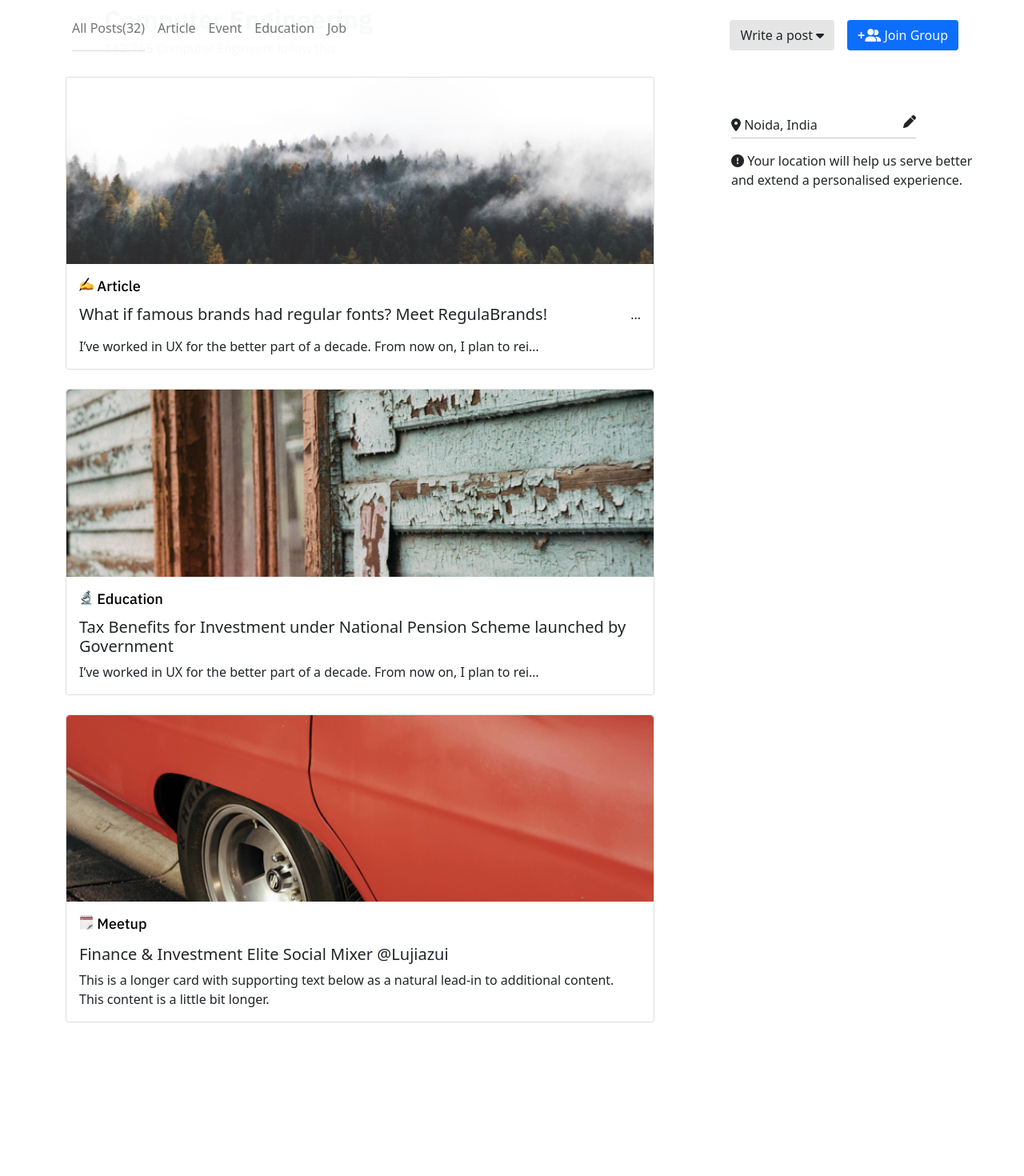
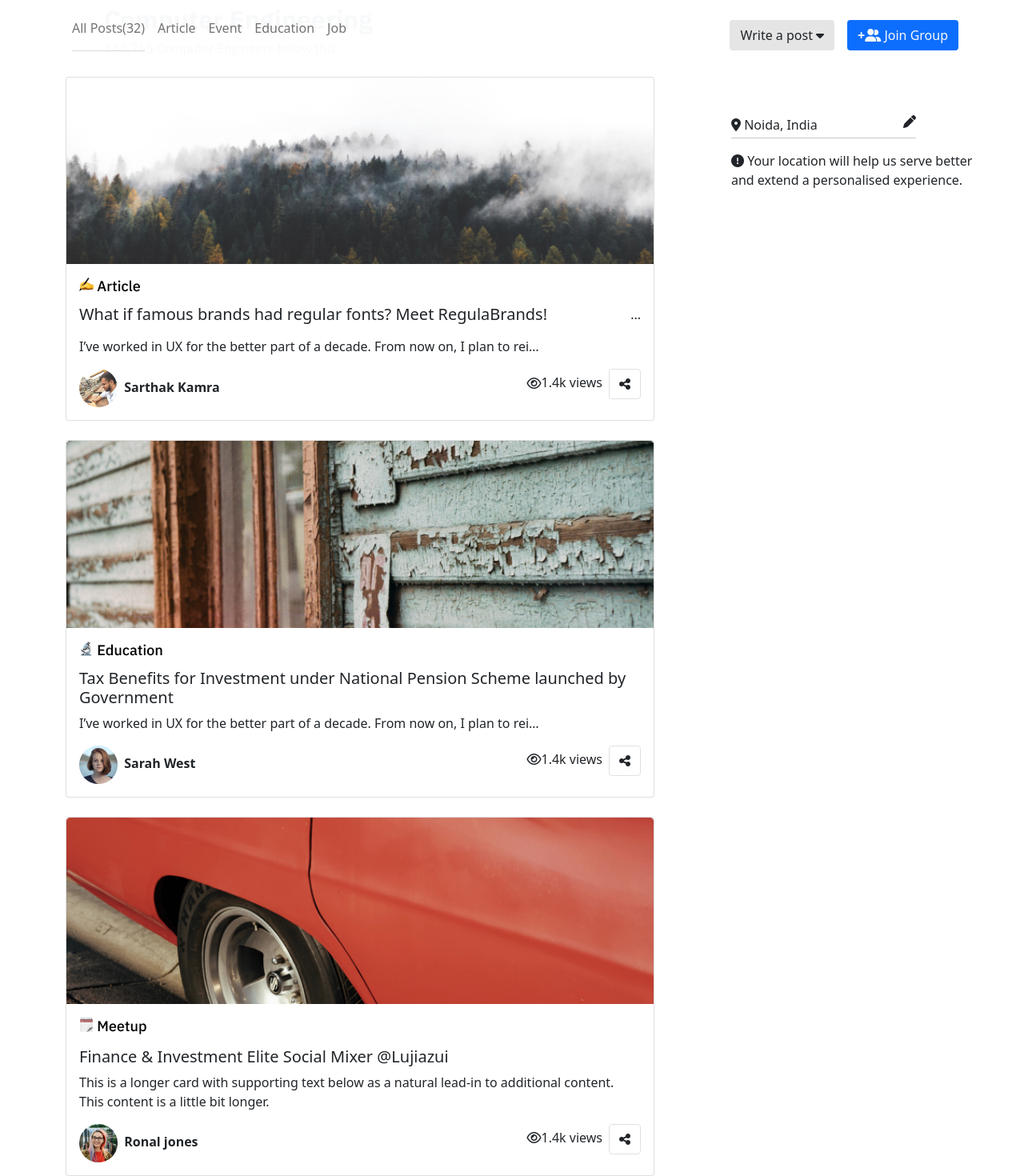
Before and after one commit to kamruz-zzaman/Mern-1st-Task, a React (Create React App) app: page / in a window 1280 px wide. Shown: the part 400-1870 px from the top of the page at 80% size. Before the commit the page ends 1678 px from the top, so only its background shows below. Built offline with nearby package versions, Linux system fonts and the light colour scheme.

Commit message:
3rd card emplement

```diff
--- a/src/Component/Data/PostData.js
+++ b/src/Component/Data/PostData.js
@@ -26,6 +26,15 @@ const PostData = () => {
                                     <p>...</p>
                                 </div>
                                 <p class="card-text">I’ve worked in UX for the better part of a decade. From now on, I plan to rei…</p>
+                                <div className='d-flex justify-content-between'>
+                                    <div>
+                                        <img src={user1} alt="" />  <span className='ms-1 fw-bolder'>Sarthak Kamra</span>
+                                    </div>
+                                    <div>
+                                        <i class="far fa-eye"></i><span>1.4k views</span>
+                                        <button className='btn border ms-2'><i class="fas fa-share-alt"></i></button>
+                                    </div>
+                                </div>
                             </div>
                         </div>
                     </div>
@@ -37,6 +46,15 @@ const PostData = () => {
                                 <img className='mb-3' src={Education} alt="" />
                                 <h5 class="card-title">Tax Benefits for Investment under National Pension Scheme launched by Government</h5>
                                 <p class="card-text">I’ve worked in UX for the better part of a decade. From now on, I plan to rei…</p>
+                                <div className='d-flex justify-content-between'>
+                                    <div>
+                                        <img src={user2} alt="" />  <span className='ms-1 fw-bolder'>Sarah West</span>
+                                    </div>
+                                    <div>
+                                        <i class="far fa-eye"></i><span>1.4k views</span>
+                                        <button className='btn border ms-2'><i class="fas fa-share-alt"></i></button>
+                                    </div>
+                                </div>
                             </div>
                         </div>
                     </div>
@@ -48,10 +66,20 @@ const PostData = () => {
                                 <img className='mb-3' src={Meetup} alt="" />
                                 <h5 class="card-title">Finance & Investment Elite Social Mixer @Lujiazui</h5>
                                 <p class="card-text">This is a longer card with supporting text below as a natural lead-in to additional content. This content is a little bit longer.</p>
+                                <div className='d-flex justify-content-between'>
+                                    <div>
+                                        <img src={user3} alt="" />  <span className='ms-1 fw-bolder'>Ronal jones</span>
+                                    </div>
+                                    <div>
+                                        <i class="far fa-eye"></i><span>1.4k views</span>
+                                        <button className='btn border ms-2'><i class="fas fa-share-alt"></i></button>
+                                    </div>
+                                </div>
                             </div>
                         </div>
                     </div>
                 </div>
+                {/* second grid */}
                 <div className='col-lg-4'>
                     <div className='container ms-5 mt-5'>
                         <div className=' d-flex justify-content-between w-75'>
```
